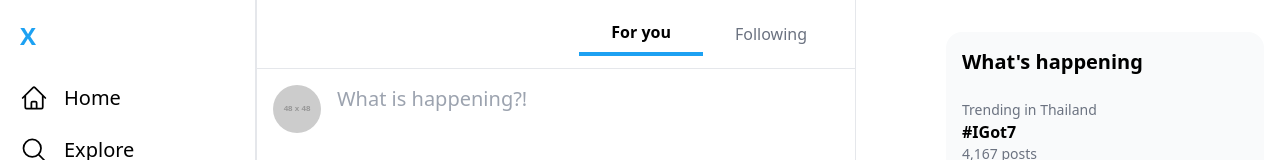
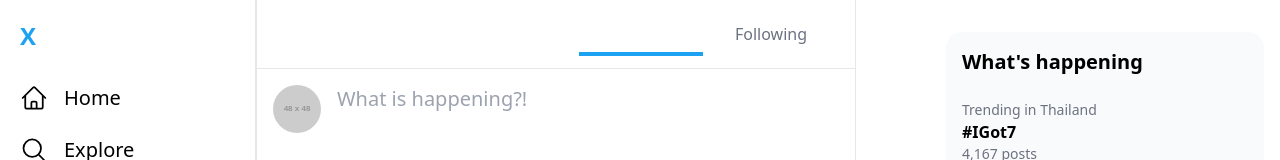
Before and after one commit to boomieindahouse/X-twitter-clone, a Nuxt app: page / in a window 1280 px wide. Shown: the top 160 px of the page. Built offline with nearby package versions, Linux system fonts and the light colour scheme.

Commit message:
edit tabs color

```diff
--- a/pages/index.vue
+++ b/pages/index.vue
@@ -6,7 +6,7 @@
           <h1 class="text-xl font-bold text-white">Home</h1>
         </div>
         <div class="tabs flex">
-          <button class="flex-1 px-8 py-2 font-semibold border-b-4 border-primary">For you</button>
+          <button class="flex-1 px-8 py-2 font-semibold border-b-4 text-white border-primary">For you</button>
           <button class="flex-1 px-8 py-2 text-gray-500 hover:bg-gray-50 dark:hover:bg-gray-900">Following</button>
         </div>
       </div>
```
